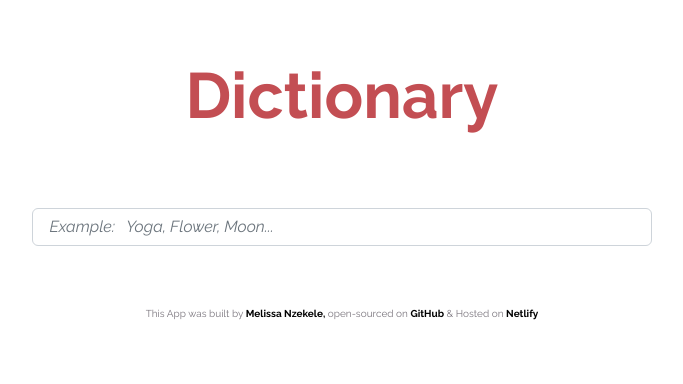
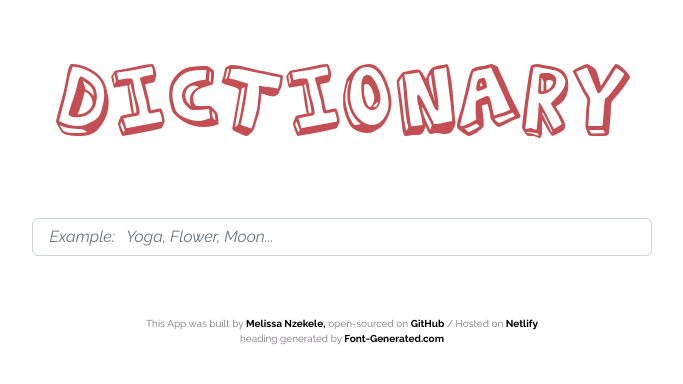
Before and after one commit to Meli-Nzekele/dictionary-react-app, a React (Create React App) app: page / in a window 1280 px wide. Shown: the top 384 px of the page, without its empty margins (298-981 px from the left). Built offline with nearby package versions, Linux system fonts and the light colour scheme; no server answers.

Commit message:
Added logo image for heading

```diff
--- a/src/App.js
+++ b/src/App.js
@@ -1,5 +1,6 @@
 import React from "react";
 import Dictionary from "./Dictionary";
+import logo from "./logo.png";
 import "./App.css";
 
 export default function App() {
@@ -7,7 +8,7 @@ export default function App() {
     <div className="App">
       <div className="container">
         <div className="AppHeader mt-5">
-          <header>Dictionary</header>
+          <img src={logo} alt="heading" />
         </div>
         <main>
           <Dictionary />
@@ -30,7 +31,7 @@ export default function App() {
           >
             GitHub
           </a>{" "}
-          & Hosted on{" "}
+          / Hosted on{" "}
           <a
             href="https://cheerful-tarsier-e979c2.netlify.app/"
             rel="noreferrer"
@@ -38,6 +39,15 @@ export default function App() {
           >
             Netlify
           </a>
+          <br />
+          heading generated by{" "}
+          <a
+            href="https://www.font-generator.com/fonts/Action-Jackson/?size=70&color=c34e53&bg=ffffff"
+            rel="noreferrer"
+            target="_blank"
+          >
+            Font-Generated.com
+          </a>
         </footer>
       </div>
     </div>
```
Also changed, not shown: src/logo.png (added).
